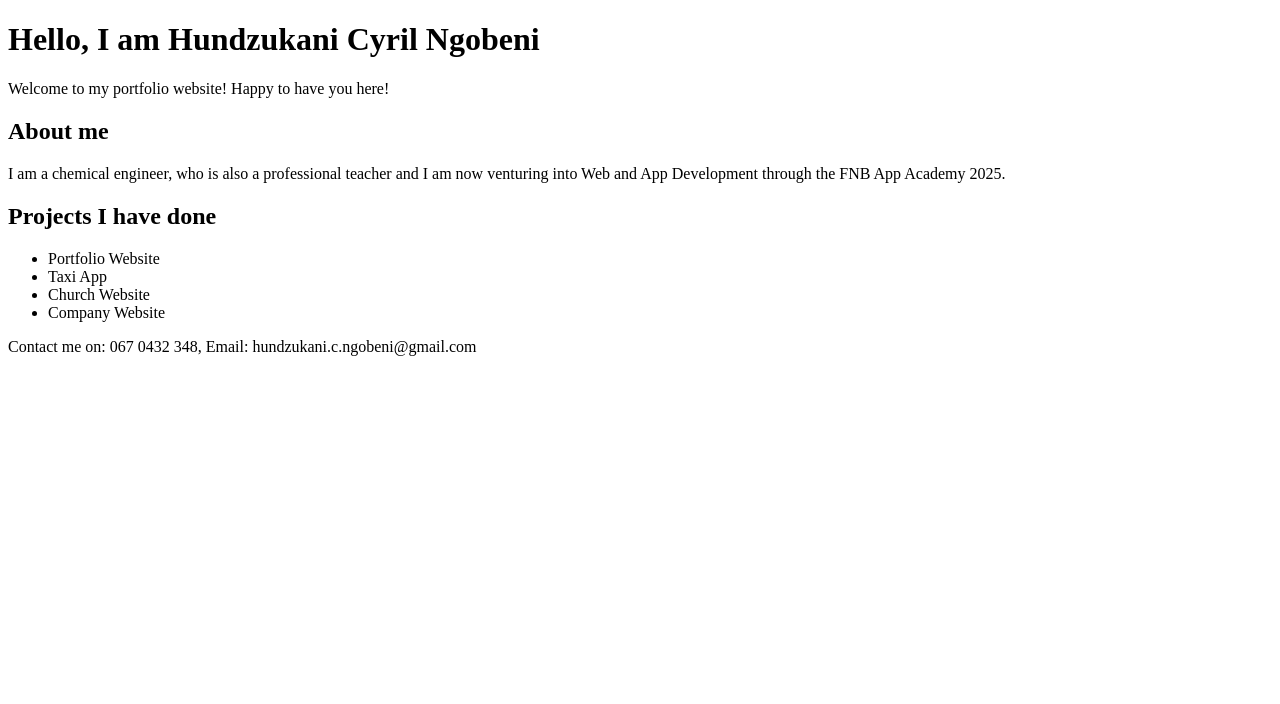
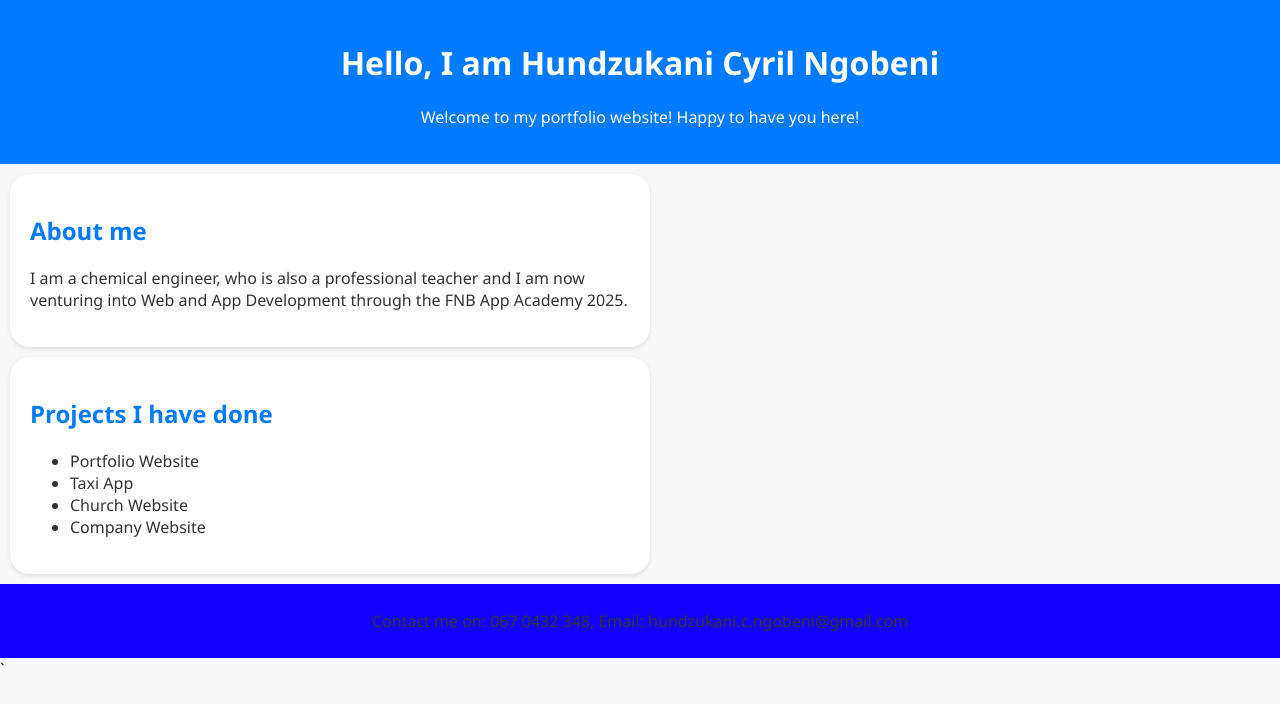
Before and after one commit to MathsGuru/Portfolio-Website, a plain HTML site: page index.html in a window 1280 px wide. Drawn offline with Linux system fonts and the light colour scheme.

Commit message:
Added some styling to our portfolio

```diff
--- a/index.html
+++ b/index.html
@@ -4,6 +4,7 @@
     <meta charset="UTF-8">
     <meta name="viewport" content="width=device-width, initial-scale=1.0">
     <title>Hundzukani Cyril Ngobeni - Portfolio</title>
+    <link rel="stylesheet" href="style.css"
 </head>
 <body>
     <header>
@@ -11,7 +12,7 @@
         <p>Welcome to my portfolio website! Happy to have you here!</p>
     </header>
 
-    <section class="about">
+    <section class="about" id="about">
         <h2>About me</h2>
         <p>I am a chemical engineer, who is also a professional teacher and I am now venturing into Web and App Development through the FNB App Academy 2025.</p>
     </section>
@@ -30,4 +31,4 @@
         <p>Contact me on: 067 0432 348, Email: hundzukani.c.ngobeni@gmail.com</p>
     </footer>
 </body>
-</html>
+</html>`
--- a/style.css
+++ b/style.css
@@ -0,0 +1,33 @@
+body{
+    font-family: 'Segoe UI', Tahoma, Geneva, Verdana, sans-serif;
+    background: #f9f9f9;
+    color: #333;
+    margin:0;
+    padding:0;
+}
+
+header{
+    background: #007bff;
+    color: #fff;
+    padding: 20px;
+    text-align: center;
+}
+
+section{
+    padding: 20px;
+    margin: 10px;
+    max-width: 600px;
+    background: white;
+    border-radius: 20px;
+    box-shadow: 0 2px 5px rgba(0, 0, 0, 0.1);
+}
+
+h2{
+    color: #007bff;
+}
+
+footer{
+    text-align: center;
+    padding: 10px;
+    background: #1100ff;
+}
```
